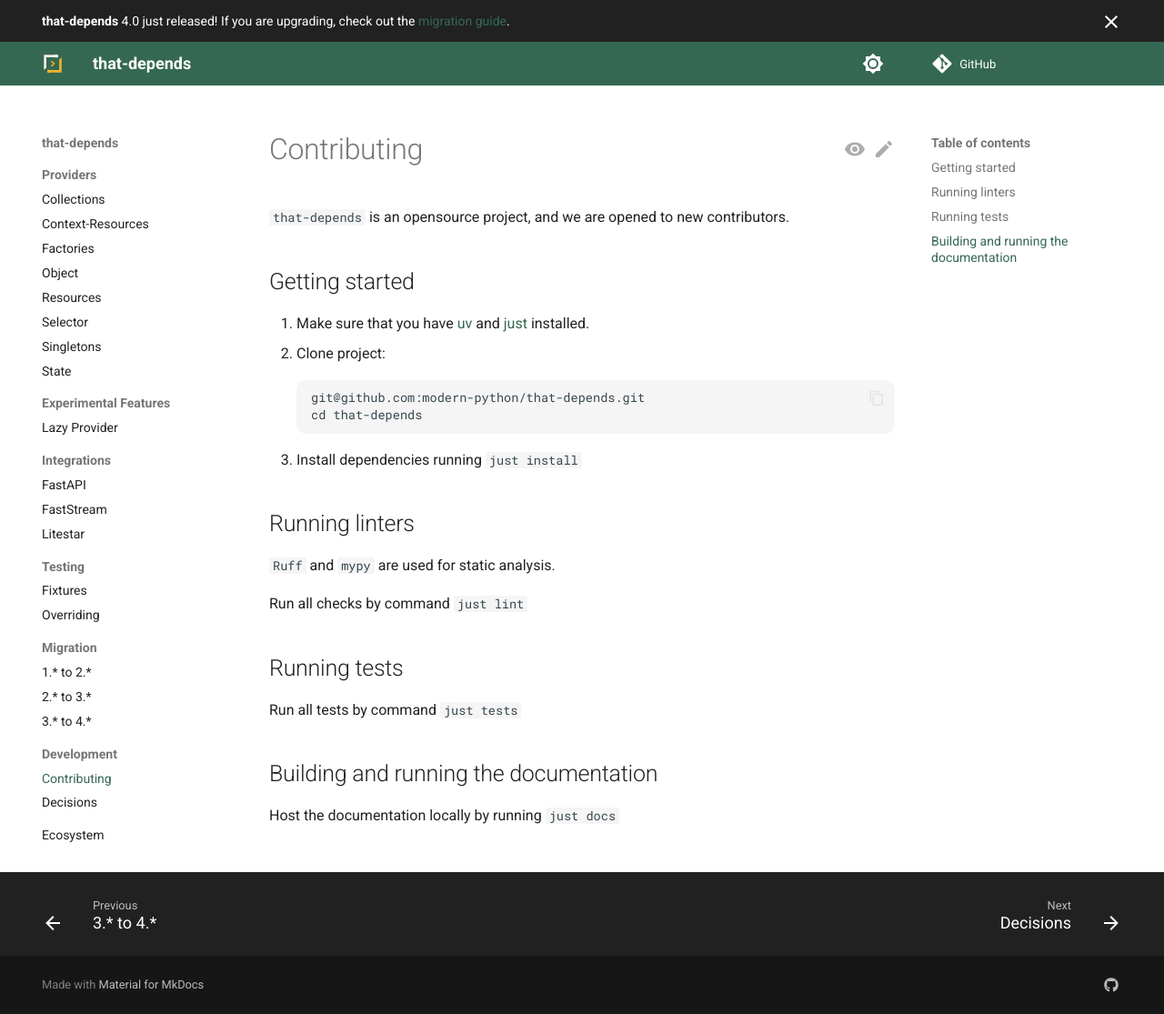
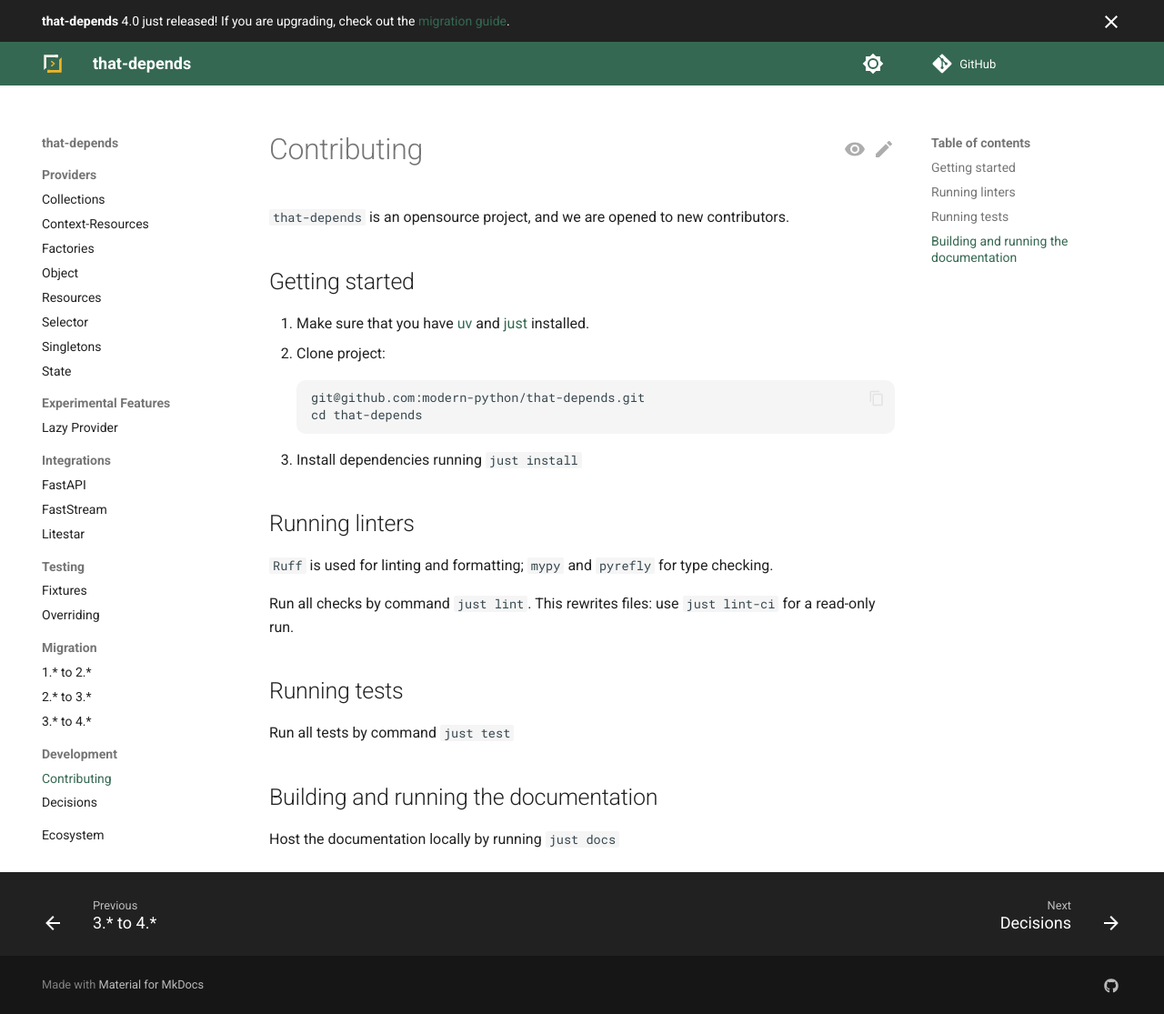
Before and after one commit to modern-python/that-depends, an MkDocs documentation site: the page built from docs/dev/contributing.md, in a window 1280 px wide and 1115 px high. Shown: the whole window at 91% size. Built offline with MkDocs 1.6.1 and Material for MkDocs 9.7.7, drawn with Linux system fonts in a browser that asks for light colours; comment, search, counter and statistics services are not loaded.

Commit message:
fix: correct stale docs references (#239)
Two places where documentation had drifted from the code it describes:

- The shipped SKILL.md cheat sheet named Sequence and Mapping providers. Those
  are the resolved return types; the exported providers are List and Dict. The
  skill ships inside the wheel, so this reached users as installed guidance
  rather than a docs-site typo.
- docs/dev/contributing.md sent contributors to 'just tests', which is not a
  recipe (it is 'test'), and described static analysis as Ruff and mypy,
  omitting pyrefly.

Also drops the .agents gitignore paragraph added to AGENTS.md in #238. It was
inaccurate about how git treats the tracked SKILL.md, and the accurate version
is not worth the lines.

```diff
--- a/docs/dev/contributing.md
+++ b/docs/dev/contributing.md
@@ -11,12 +11,12 @@ cd that-depends
 3. Install dependencies running `just install`
 
 ## Running linters
-`Ruff` and `mypy` are used for static analysis.
+`Ruff` is used for linting and formatting; `mypy` and `pyrefly` for type checking.
 
-Run all checks by command `just lint`
+Run all checks by command `just lint`. This rewrites files: use `just lint-ci` for a read-only run.
 
 ## Running tests
-Run all tests by command `just tests`
+Run all tests by command `just test`
 
 ## Building and running the documentation
 Host the documentation locally by running `just docs`
```
Also changed, not shown: AGENTS.md (+0 -4 lines), that_depends/.agents/skills/that-depends/SKILL.md (+2 -2 lines).
